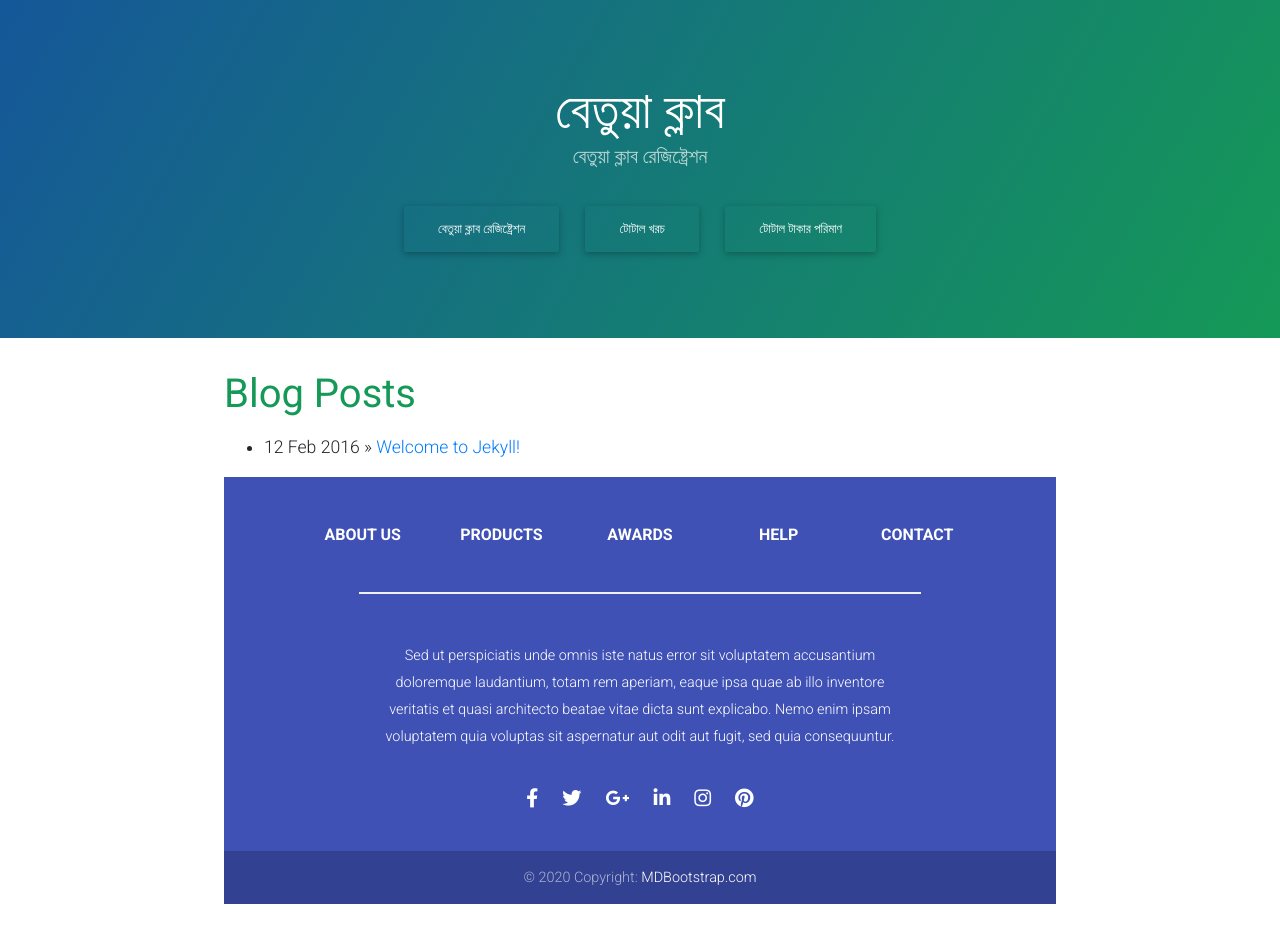
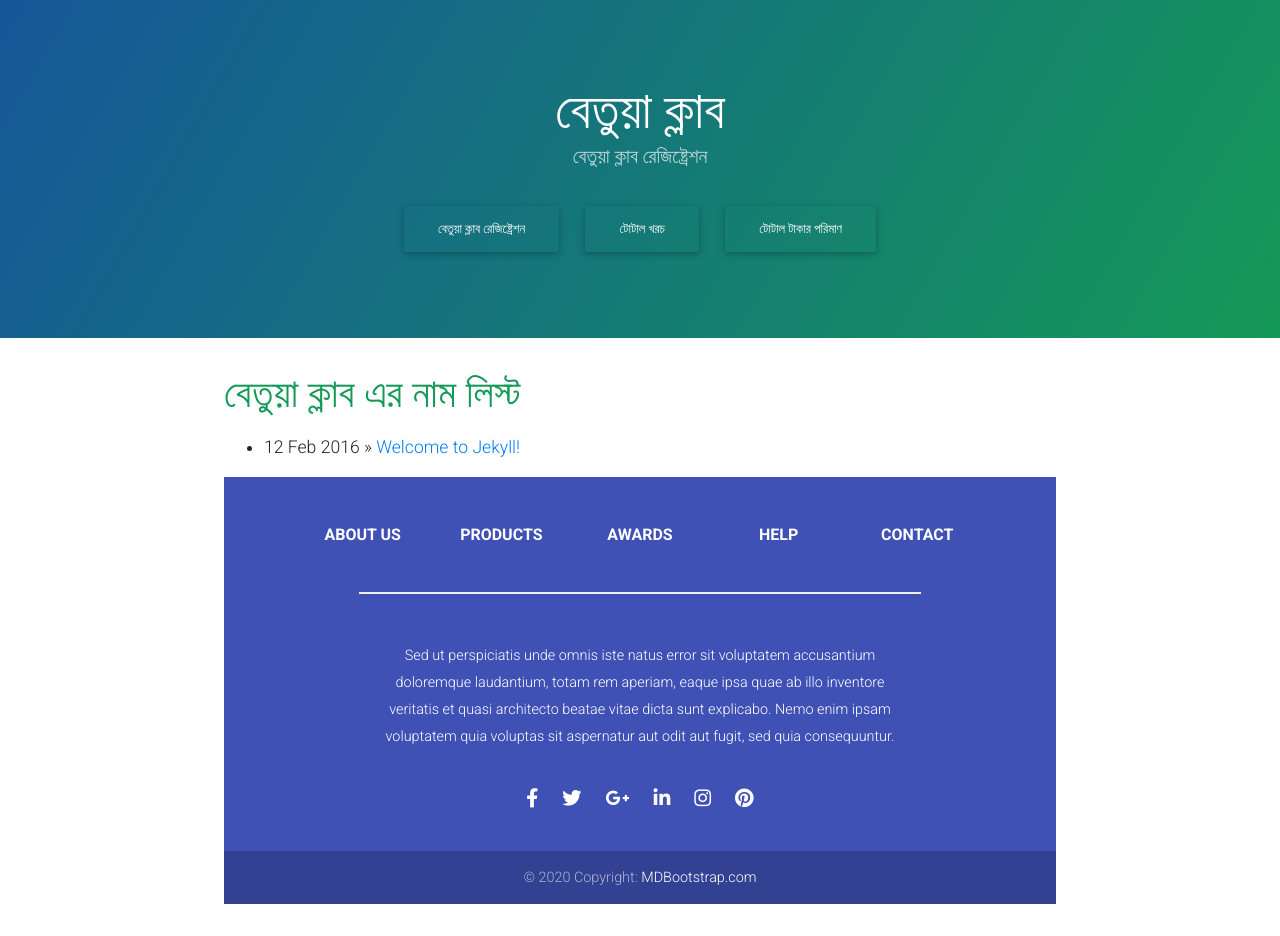
Before and after one commit to shahinmondal/betuaclub.github.io, a Jekyll site: the page built from index.html, in a window 1280 px wide. Built offline with Jekyll 4.4.1, drawn with Linux system fonts in a browser that asks for light colours; nearby versions of some CDN libraries; the list of posts is cut into pages by our own code.

Commit message:
Update index.html

```diff
--- a/index.html
+++ b/index.html
@@ -4,7 +4,7 @@ title: {{ site.name }}
 ---
 
 <div id="home">
-  <h1>Blog Posts</h1>
+  <h1> বেতুয়া ক্লাব এর নাম লিস্ট </h1>
   <ul class="posts">
     {% for post in site.posts %}
       <li><span>{{ post.date | date_to_string }}</span> &raquo; <a href="{{ site.baseurl }}{{ post.url }}">{{ post.title }}</a></li>
```
